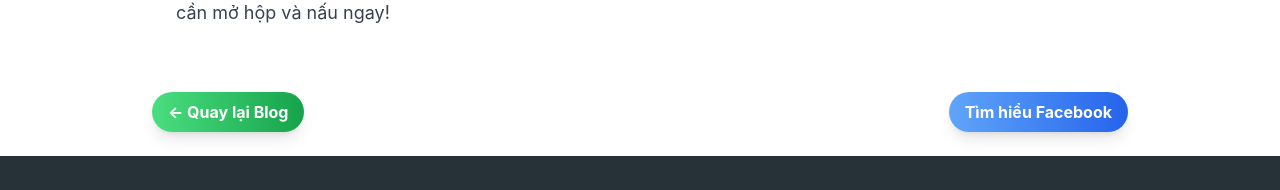
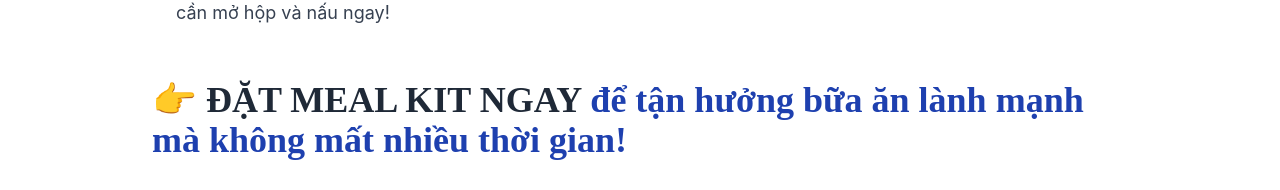
Before and after one commit to TranHieu0607/Yumble, a React (Vite) app: page /blog/1 in a window 1280 px wide. Shown: the part 5030-5220 px from the top of the page. Built offline with nearby package versions, Linux system fonts and the light colour scheme; no server answers; a web font is replaced by a local one.

Commit message:
fix blog2

```diff
--- a/src/pages/Blog/blogDetail.jsx
+++ b/src/pages/Blog/blogDetail.jsx
@@ -172,6 +172,12 @@ const BlogDetail = () => {
       ) : (
         <p>Blog không tồn tại.</p>
       )}
+<h2 className="text-2xl sm:text-3xl md:text-4xl font-semibold text-gray-800 mb-2">
+  <strong>👉 ĐẶT MEAL KIT NGAY</strong>
+  <a href="https://www.facebook.com/profile.php?id=61573046339972" className="text-blue-800 hover:underline ml-2">
+    để tận hưởng bữa ăn lành mạnh mà không mất nhiều thời gian!
+  </a>
+</h2>
 
       <div className="flex justify-between items-center mt-8">
         <button
@@ -180,14 +186,6 @@ const BlogDetail = () => {
         >
           ← Quay lại Blog
         </button>
-        <a
-          href="https://www.facebook.com/profile.php?id=61573046339972"
-          target="_blank"
-          rel="noopener noreferrer"
-          className="w-full sm:w-auto px-4 py-2 bg-gradient-to-r from-blue-400 to-blue-600 text-white font-bold rounded-full shadow-lg hover:from-blue-500 hover:to-blue-700 transition duration-300 transform hover:scale-105 ml-2"
-        >
-          Tìm hiểu Facebook
-        </a>
       </div>
     </div>
   );
```
